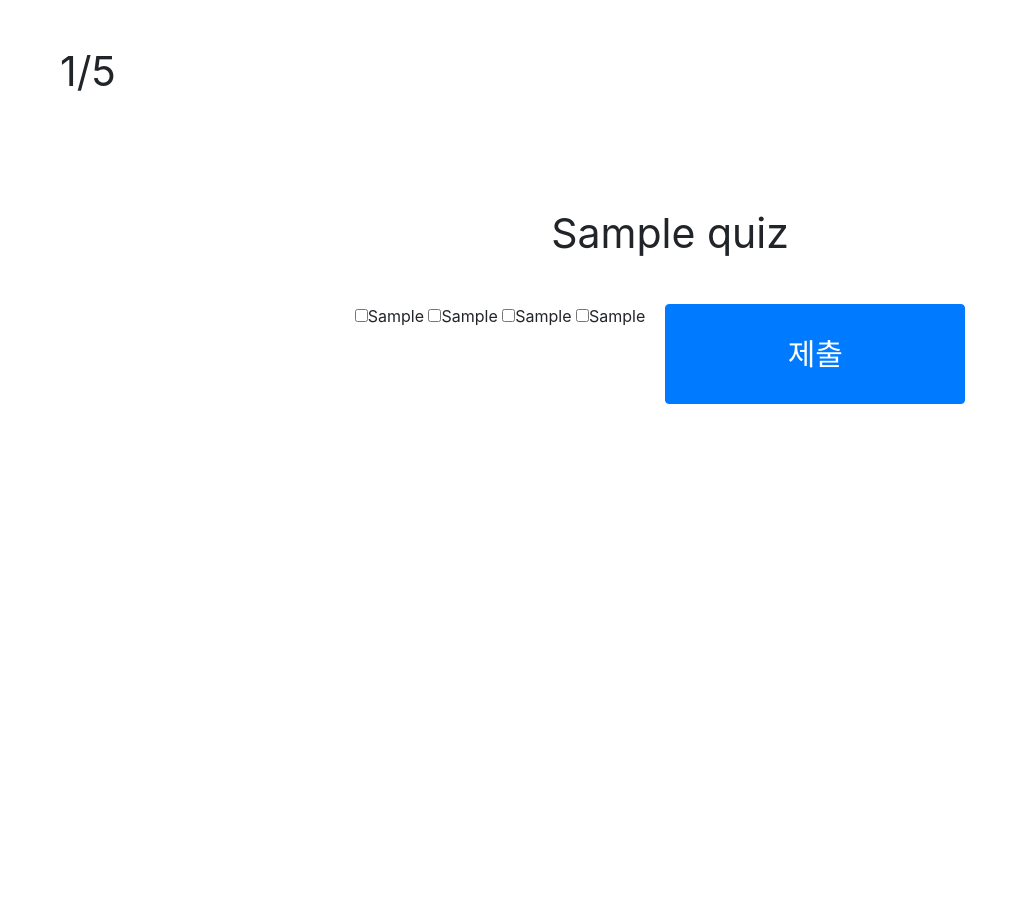
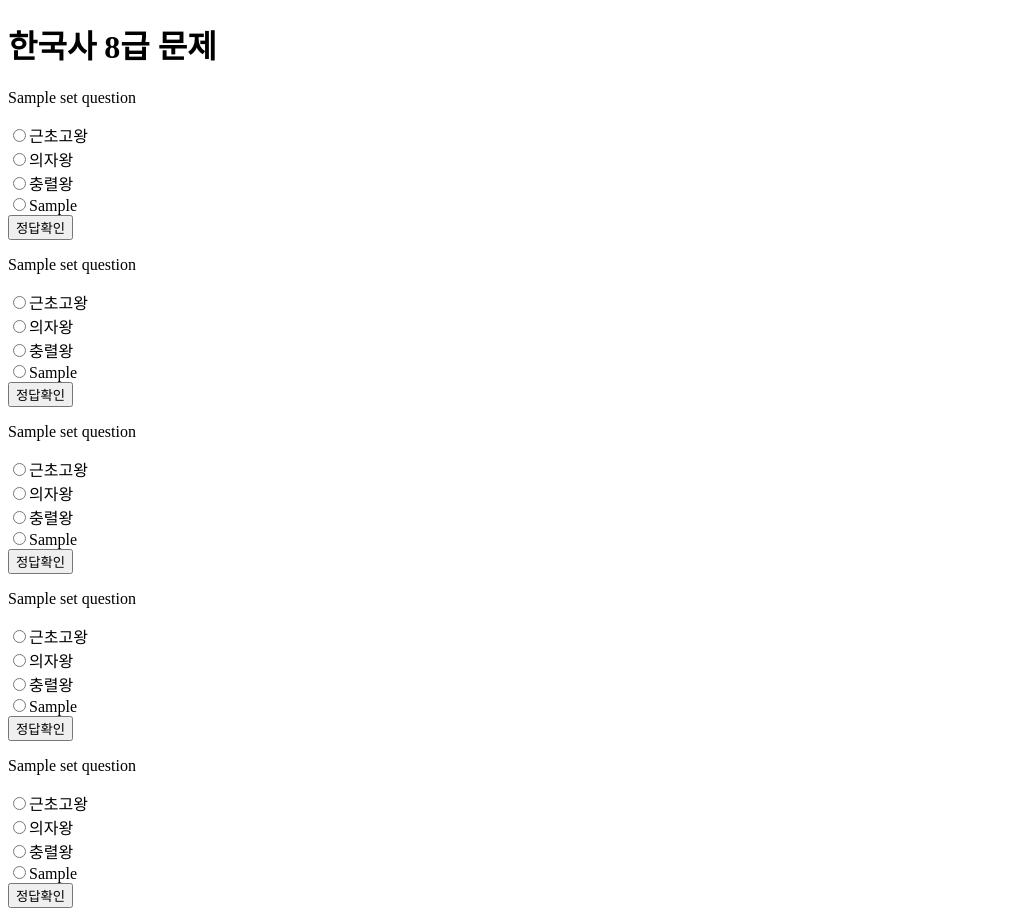
Before and after one commit to baebang/DOTORI, a Flask app: template templates/multiple_choice.html in a window 1280 px wide. Shown: the whole page, without its empty margins (0-1020 px from the left). Before the commit the page ends 404 px from the top, so only its background shows below. Run offline with Flask 2, Linux system fonts and the light colour scheme; the template is opened without the code that fills it: most values are stand-ins (such as "Sample title", 1, 10 or a date in 2020).

Commit message:
[add] 기능 테스트

```diff
--- a/app.py
+++ b/app.py
@@ -2,6 +2,7 @@ from flask import Flask, render_template, request, redirect, url_for
 from pymongo import MongoClient
 import random
 app = Flask(__name__)
+
 
 client = MongoClient('localhost', 27017)
 db = client.dotorilocal
@@ -12,40 +13,29 @@ db = client.dotorilocal
         # option3=quiz_set['option3']
         # option4=quiz_set['option4']
 # HTML 화면 보여주기
-@app.route('/',methods=['GET','POST'])
+@app.route('/',methods=['GET', 'POST'])
 def home():
-    # # db 문제 길이를 함수에 저장
+    # db 문제 길이를 함수에 저장
     quiz_num=6
+    set_question=[]
     # # (난수값 생성)
-    # random_numbers = random.sample(range(1,quiz_num), 5)
-    quiz_set =db.quizzes.find_one({'qNnum':5})
+    some_var = None
+    random_numbers = random.sample(range(1,quiz_num), 5)
 
     if request.method == "POST":
         some_var = request.form.get('checks')
         # 유저에게 받은 값
-    print(quiz_set)
-    return render_template("multiple_choice.html", quiz_set = quiz_set)
+
+    print("================random_numbers=",random_numbers)
+    print("==========answer",some_var)
+
+    for i in range(len(random_numbers)) :
+
+        quiz_set =db.quizzes.find_one({'qNnum':random_numbers[i]})
+        set_question.insert(i, quiz_set)
 
 
-
-
-
-    # for i in random_numbers:
-    #     # 숫자에 맞는 퀴즈를 가져온다 'qNnum':2 << 이 번호를 random_numbers[1]
-    #     quiz_set =db.quizzes.find_one({'qNnum':random_numbers[i]})
-    #     if some_var == quiz_set['answer']:
-    #          quiz_set =db.quizzes.find_one({'qNnum':random_numbers[i+1]})
-    #          return render_template('multiple_choice.html',quiz_set )
-    #     else:
-    #         return redirect(url_for("descriptive_flase"))
-
-
-
-
-        # 유저가 정답에 맞는 버튼을 누를경우 킵고잉
-        # 틀릴경우 일단 fales 화면으로 이동
-
-    # return render_template('multiple_choice.html')
+    return render_template('multiple_choice.html',set_question=set_question)
 
 
 
--- a/templates/multiple_choice.html
+++ b/templates/multiple_choice.html
@@ -1,85 +1,39 @@
 <!DOCTYPE html>
-<html lang="en">
+<html lang="ko">
   <head>
-    <!-- Required meta tags -->
-    <meta charset="utf-8" />
-    <meta
-      name="viewport"
-      content="width=device-width, initial-scale=1, shrink-to-fit=no"
-    />
-
-    <!-- Bootstrap CSS -->
-    <link
-      rel="stylesheet"
-      href="https://cdn.jsdelivr.net/npm/bootstrap@4.6.0/dist/css/bootstrap.min.css"
-      integrity="sha384-B0vP5xmATw1+K9KRQjQERJvTumQW0nPEzvF6L/Z6nronJ3oUOFUFpCjEUQouq2+l"
-      crossorigin="anonymous"
-    />
-
-    <!-- Optional JavaScript -->
-    <!-- jQuery and Bootstrap Bundle (includes Popper) -->
-    <script
-      src="https://code.jquery.com/jquery-3.5.1.slim.min.js"
-      integrity="sha384-DfXdz2htPH0lsSSs5nCTpuj/zy4C+OGpamoFVy38MVBnE+IbbVYUew+OrCXaRkfj"
-      crossorigin="anonymous"
-    ></script>
-    <script
-      src="https://cdn.jsdelivr.net/npm/bootstrap@4.6.0/dist/js/bootstrap.bundle.min.js"
-      integrity="sha384-Piv4xVNRyMGpqkS2by6br4gNJ7DXjqk09RmUpJ8jgGtD7zP9yug3goQfGII0yAns"
-      crossorigin="anonymous"
-    ></script>
-    <title>퀴즈를 맞춰서 짱쎈 도토리가 됩시다!</title>
-
-    <style>
-      .wide {
-        padding-top: 41px;
-        padding-left: 60px;
-      }
-      .leftover {
-        font-size: 41px;
-      }
-      .question {
-        font-size: 41px;
-        text-align: center;
-        padding-top: 100px;
-      }
-      .option {
-        padding-top: 40px;
-        padding-bottom: 100px;
-        display: flex;
-        justify-content: center;
-      }
-      .option > button {
-        display: inline-block;
-        font-size: 30px;
-        width: 300px;
-        height: 100px;
-        margin: 0 20px 0 20px;
-      }
-      .submitbt {
-        padding-left: 200px;
-      }
-    </style>
+    <meta charset="UTF-8" />
+    <title>퀴즈 프로그램 만들기</title>
   </head>
   <body>
-    <div class="wide">
-      <div class="leftover">1/5</div>
-      <div class="question">{{ quiz_set['question'] }}</div>
+    <h1>한국사 8급 문제</h1>
+    {% for i in range(5) %}
+    <p>{{set_question[i].question}}</p>
+    <form name="form">
+      <input type="radio" name="kingName" value="v1" />근초고왕<br />
+      <input type="radio" name="kingName" value="v2" />의자왕<br />
+      <input type="radio" name="kingName" value="v3" />충렬왕<br />
+      <input
+        type="radio"
+        name="kingName"
+        value="v4"
+      />{{set_question[1].qNnum}}<br />
+      <input
+        type="button"
+        name="선택"
+        value="정답확인"
+        onclick="myFucntion()"
+      />
+    </form>
+    {% endfor %}
+    <p id="check"></p>
+    <script type="text/javascript">
+      function myFucntion() {
+        if (form.kingName[2].checked == true)
+          document.getElementById("check").innerHTML = "정답입니다.";
+        else document.getElementById("check").innerHTML = "오답입니다.";
 
-      <form action="/" method="post" class="option">
-        <div>
-          <input type="checkbox" name="checks" value="option1" />{{
-          quiz_set['option1'] }}
-          <input type="checkbox" name="checks" value="option2" />{{
-          quiz_set['option2'] }}
-          <input type="checkbox" name="checks" value="option3" />{{
-          quiz_set['option3'] }}
-          <input type="checkbox" name="checks" value="option4" />{{
-          quiz_set['option4'] }}
-        </div>
-
-        <button class="btn btn-primary" type="submit">제출</button>
-      </form>
-    </div>
+        console.log(` {{set_question[1].question}}`);
+      }
+    </script>
   </body>
 </html>
```
Also changed, not shown: templates/multiple_choice_copy.html (added, +89 -0 lines).
